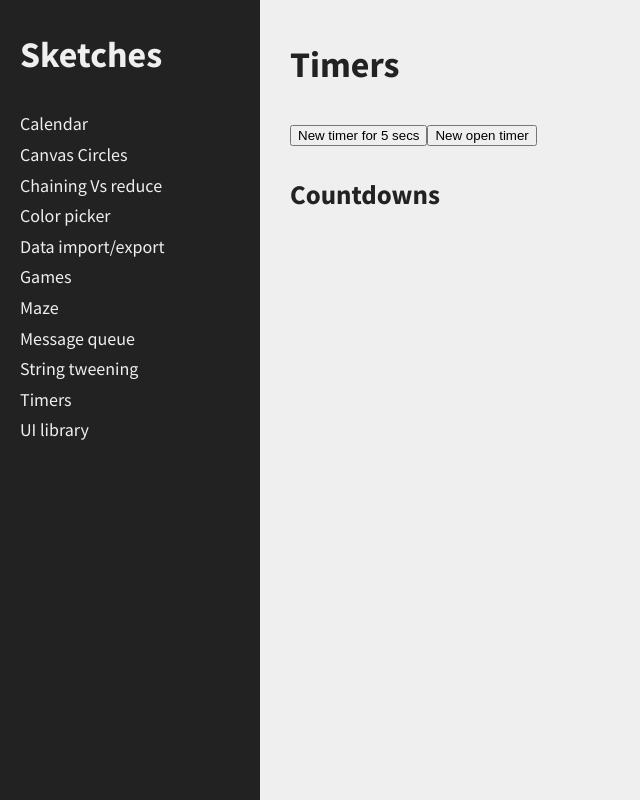
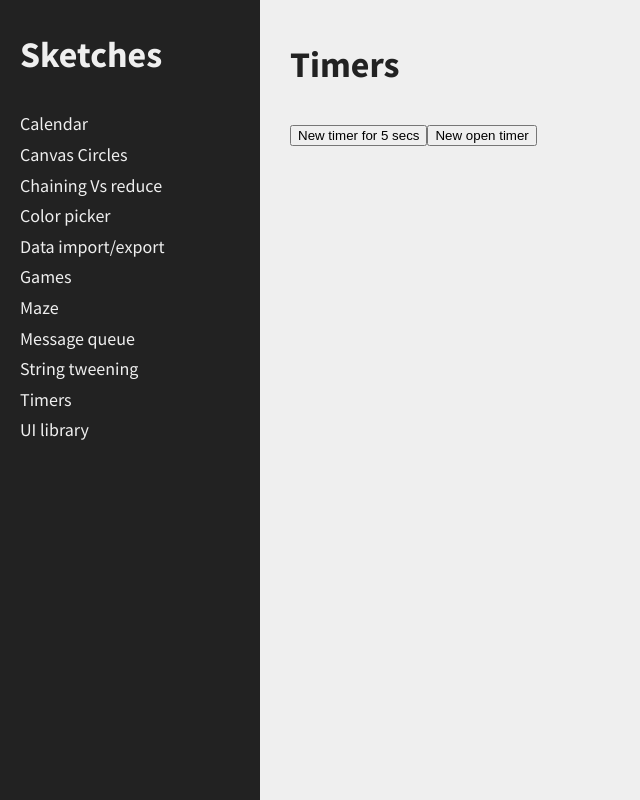
Before and after one commit to murbar/sketchbook, a React (Create React App) app: page /timers in a window 1280 px wide. Shown: the whole page, without its empty margins (0-640 px from the left). Built offline with nearby package versions, Linux system fonts and the light colour scheme.

Commit message:
Remove heading

```diff
--- a/src/components/timers/Timers.js
+++ b/src/components/timers/Timers.js
@@ -60,7 +60,6 @@ export default function Timers() {
             }}
           />
         ))}
-        <h2>Countdowns</h2>
       </div>
     </Styles>
   );
```
